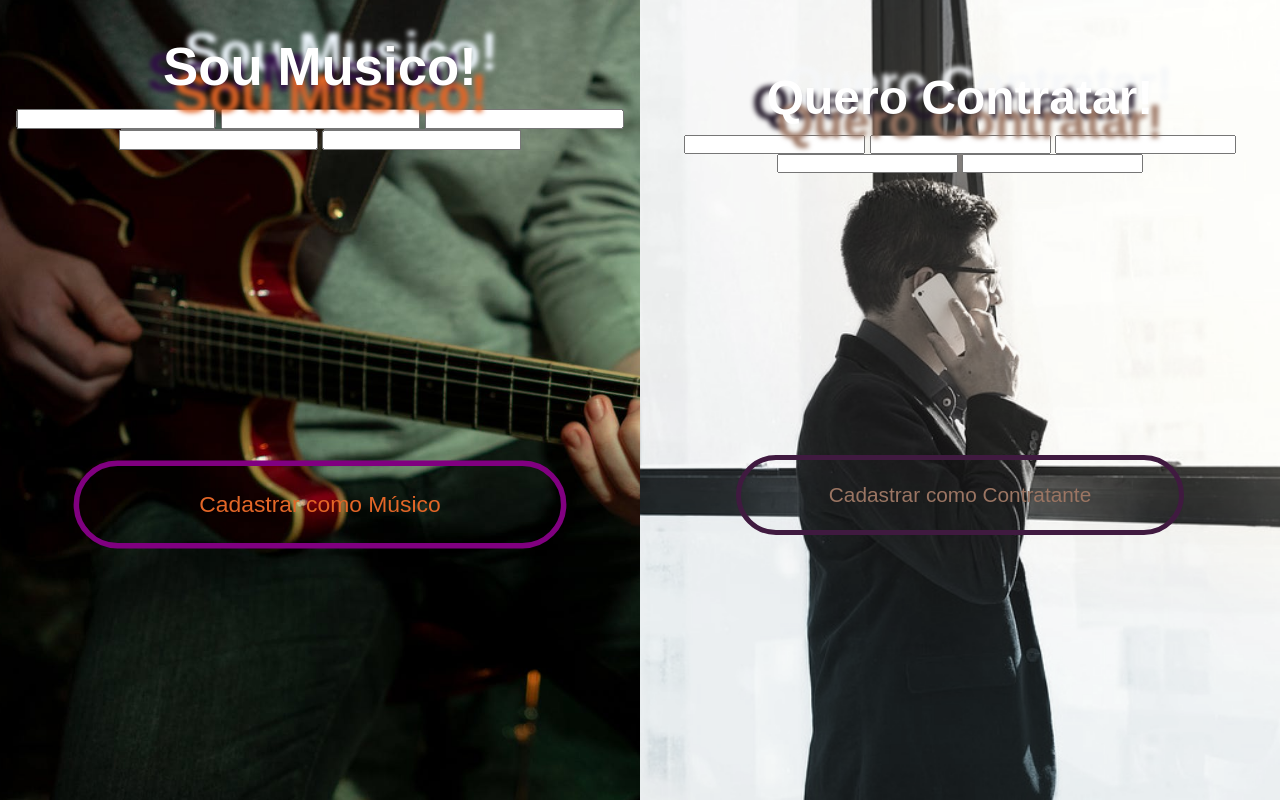
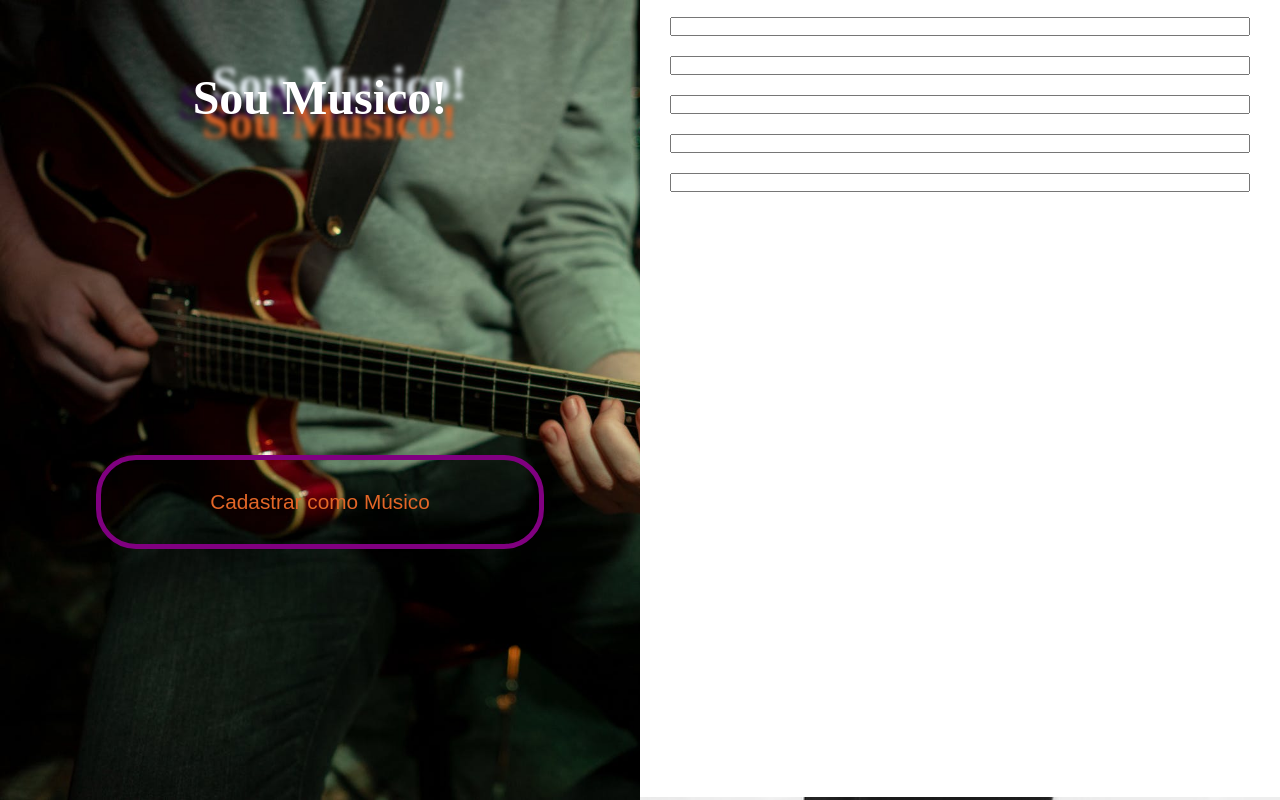
Before and after one commit to guilhermegoa/ASHOW-TIS-II-FE, a website: page pages/cadastro.html in a window 1280 px wide. Both pictures are taken after a click on the button "Cadastrar como Músico". Drawn offline with Linux system fonts and the light colour scheme.

Commit message:
offcanvas

```diff
--- /dev/null
+++ b/assets/js/cadastro-slide.js
@@ -0,0 +1,20 @@
+const slidemusico = () => {
+   const btn_musico = document.getElementById('btn-musico');
+   const form_musico = document.getElementById('form-musico');
+
+   btn_musico.addEventListener('click', () => {
+      form_musico.classList.toggle('form-musico');
+   });
+};
+
+const slidecontratante = () => {
+   const btn_musico = document.getElementById('btn-contratante');
+   const form_musico = document.getElementById('form-contratante');
+
+   btn_musico.addEventListener('click', () => {
+      form_musico.classList.toggle('form-contratante');
+   });
+};
+
+slidemusico();
+slidecontratante();
--- a/assets/scss/cadastro.scss
+++ b/assets/scss/cadastro.scss
@@ -2,11 +2,6 @@
   padding: 0;
   margin: 0;
   box-sizing: border-box;
-}
-
-body {
-  font-family: 'Cabin', sans-serif;
-  background-color: rgb(48, 15, 70);
 }
 
 .container {
@@ -14,14 +9,6 @@ body {
   height: 100vh;
   display: grid;
   grid-template-columns: repeat(2, 1fr);
-}
-
-@media screen and (max-width: 900px) {
-  .container {
-    height: 200vh;
-    grid-template-columns: 2fr;
-    grid-template-rows: repeat(2 2fr);
-  }
 }
 
 /* CADASTRO GERAL */
@@ -33,7 +20,7 @@ body {
   flex-direction: column;
   background: url(/assets/img/bg-musico.jpeg);
   background-size: cover;
-  filter: grayscale(70%);
+  filter: grayscale(100%);
   transition: ease-in 0.5s;
   overflow: hidden;
 }
@@ -45,9 +32,32 @@ body {
   flex-direction: column;
   background: url(/assets/img/bg-contratanteCadastro.jpg);
   background-size: cover;
-  filter: grayscale(70%);
+  filter: grayscale(100%);
   transition: ease-in 0.5s;
   overflow: hidden;
+}
+
+form {
+  transform: translateX(100%);
+  background-color: white;
+  width: 100%;
+  height: 100%;
+  margin: -152px 0 0 0;
+  display: flex;
+  flex-direction: column;
+  align-content: center;
+
+  input {
+    margin: 20px 30px 0 30px;
+  }
+}
+
+.form-musico {
+  transform: translateX(0%);
+}
+
+.form-contratante {
+  transform: translateX(0%);
 }
 
 .musico:hover {
@@ -82,6 +92,7 @@ body {
   color: #e36627;
   font-size: 1.3em;
   transition: ease-in 0.5s;
+  padding: 30px;
 }
 
 .cadastrador:hover {
@@ -89,20 +100,9 @@ body {
   background-color: #e36627;
 }
 
-@media screen and (min-width: 900px) {
-  .contratante:hover {
-    -moz-transform: scale(1.1);
-    -webkit-transform: scale(1.1);
-    transform: scale(1.1);
-  }
-
-  .musico:hover {
-    -moz-transform: scale(1.1);
-    -webkit-transform: scale(1.1);
-    transform: scale(1.1);
-  }
-
+@media screen and (max-width: 900px) {
   .container {
-    overflow: hidden;
+    height: 200vh;
+    grid-template-columns: 2fr;
   }
 }
--- a/pages/cadastro.html
+++ b/pages/cadastro.html
@@ -15,9 +15,13 @@
    <body>
       <div class="container" class="branco">
          <div class="musico">
-            <h1 class="title">Sou Musico!</h1>
-            <button class="cadastrador">Cadastrar como Músico</button>
-            <form action="">
+            <div>
+               <h1 class="title">Sou Musico!</h1>
+               <button id="btn-musico" class="cadastrador">
+                  Cadastrar como Músico
+               </button>
+            </div>
+            <form action="" id="form-contratante">
                <input type="text" />
                <input type="text" />
                <input type="text" />
@@ -26,9 +30,13 @@
             </form>
          </div>
          <div class="contratante">
-            <h1 class="title">Quero Contratar!</h1>
-            <button class="cadastrador">Cadastrar como Contratante</button>
-            <form action="">
+            <div>
+               <h1 class="title">Quero Contratar!</h1>
+               <button id="btn-contratante" class="cadastrador">
+                  Cadastrar como Contratante
+               </button>
+            </div>
+            <form action="" id="form-musico">
                <input type="text" />
                <input type="text" />
                <input type="text" />
@@ -38,4 +46,5 @@
          </div>
       </div>
    </body>
+   <script src="../assets/js/cadastro-slide.js"></script>
 </html>
```
Also changed, not shown: assets/css/cadastro.css, 1 other file.
